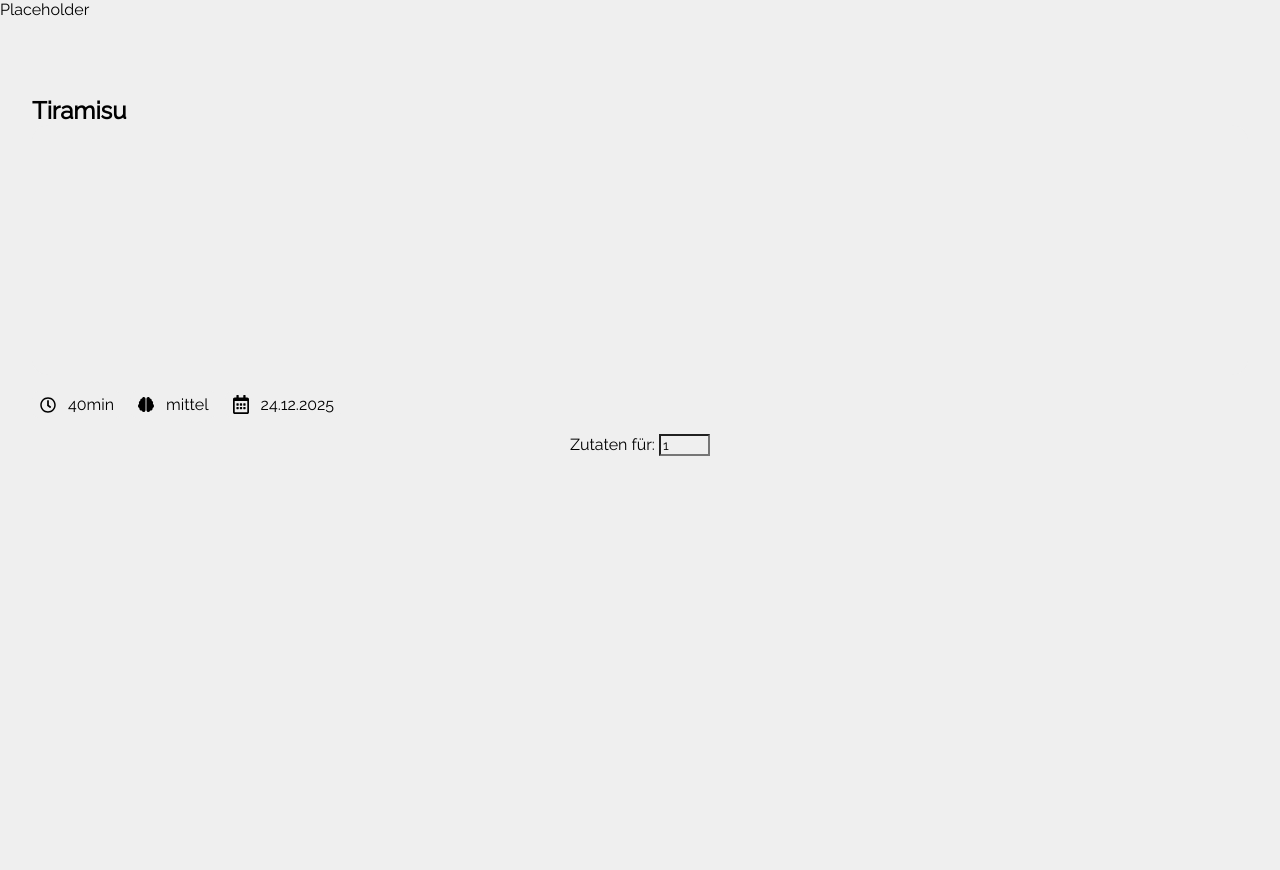
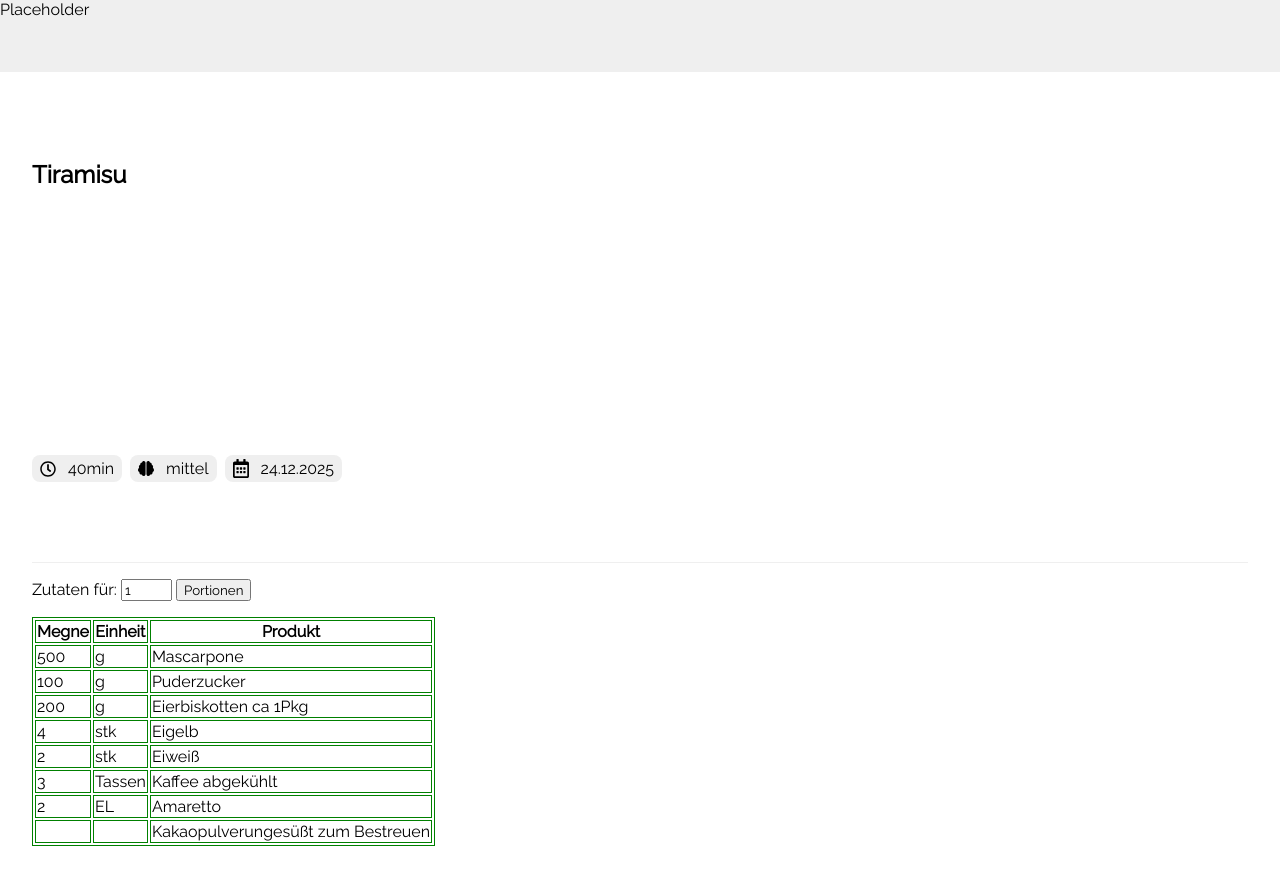
Before and after one commit to Lehnerma/kochwelt-2474, a plain HTML site: page max/recipe_tiramisu.html in a window 1280 px wide. Before the commit the page ends 800 px from the top, so only its background shows below. Drawn offline with Linux system fonts and the light colour scheme.

Commit message:
preparing my recipe site - adding table quantity and the img

```diff
--- a/max/recipe_tiramisu.html
+++ b/max/recipe_tiramisu.html
@@ -11,11 +11,11 @@
     <header class="header_placeholder">Placeholder</header>
 
     <main>
-        <article class="aot_container">
+        <article class="aot_container container">
             <h1>Tiramisu</h1>
             <div class="aot_img"></div>
             <section class="dish_infos">
-                <div class="dish_info">
+                <div class="dish_info" title="prepare time">
                     <img src="../assets/img/icons/clock-regular.svg" alt="watch" class="dish_info_icon ">
                     <p class="dish_info_item">40min</p>
                 </div>
@@ -30,11 +30,64 @@
             </section>
         </article>
 
-        <article class="ingredients_container">
-            <section class="quantity_container">
-                <label for="quantity-inp">Zutaten für:</label>
-                <input type="number" min="1" max="10" value="1">
+        <article class="ingredients_container container">
+            <div class="separetor" title="separetor"></div>
+            <section class="quantity_container" title="quantity section for diffrent portions">
+                <label for="quantity_inp">Zutaten für:</label>
+                <input type="number" min="1" max="10" value="1" id="quantity_inp">
+                <button class="btn">Portionen</button>
             </section>
+            <table>
+                <thead>
+                    <tr>
+                        <th>Megne</th>
+                        <th>Einheit</th>
+                        <th>Produkt</th>
+                    </tr>
+                </thead>
+                <tbody>
+                    <tr >
+                        <td>500</td>
+                        <td>g</td>
+                        <td>Mascarpone</td>
+                    </tr>
+                    <tr>
+                        <td>100</td>
+                        <td>g</td>
+                        <td>Puderzucker</td>
+                    </tr>
+                    <tr>
+                        <td>200</td>
+                        <td>g</td>
+                        <td><span>Eierbiskotten</span> <span>ca 1Pkg</span></td>
+                    </tr>
+                    <tr>
+                        <td>4</td>
+                        <td>stk</td>
+                        <td>Eigelb</td>
+                    </tr>
+                    <tr>
+                        <td>2</td>
+                        <td>stk</td>
+                        <td>Eiweiß</td>
+                    </tr>
+                    <tr>
+                        <td>3</td>
+                        <td>Tassen</td>
+                        <td><span>Kaffee</span> <span>abgekühlt</span></td>
+                    </tr>
+                    <tr>
+                        <td>2</td>
+                        <td>EL</td>
+                        <td>Amaretto</td>
+                    </tr>
+                    <tr>
+                        <td></td>
+                        <td></td>
+                        <td><span>Kakaopulver</span><span>ungesüßt zum Bestreuen</span></td>
+                    </tr>
+                </tbody>
+            </table>
         </article>
     </main>
 </body>
--- a/max/style_max.css
+++ b/max/style_max.css
@@ -2,21 +2,22 @@
 * {
   margin: 0;
   box-sizing: content-box;
-  background: var(--grey-bg);
 }
 header {
   height: 72px;
   background-color: var(--grey-bg);
-}
+} /* a placeholder for the main desing*/
 main {
   display: flex;
   flex-direction: column;
   align-items: center;
   margin: 24px 32px;
 }
-.aot_container {
+.container{
   width: 100%;
+  padding-top: 64px;
 }
+
 .aot_img {
   width: 100%;
   height: 250px;
@@ -44,3 +45,17 @@ main {
 .dish_info_item {
   padding-left: 12px;
 }
+
+.separetor{
+  height: 1px;
+  width: 100%;
+  background-color: var(--grey-bg);
+}
+.quantity_container{
+
+  padding: 16px 0;
+}
+
+table, th, td {
+  border: 1px solid green;
+}
```
Also changed, not shown: main_style.css (+8 -5 lines).
